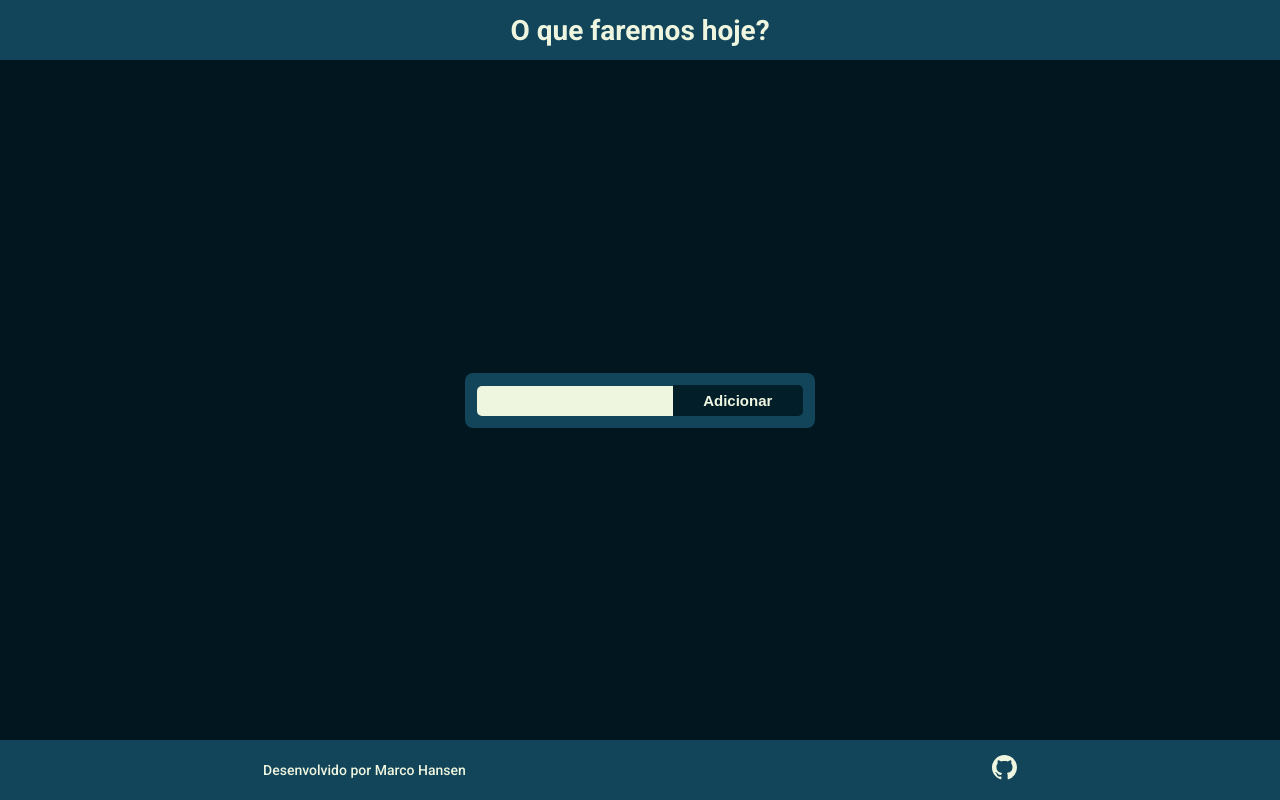
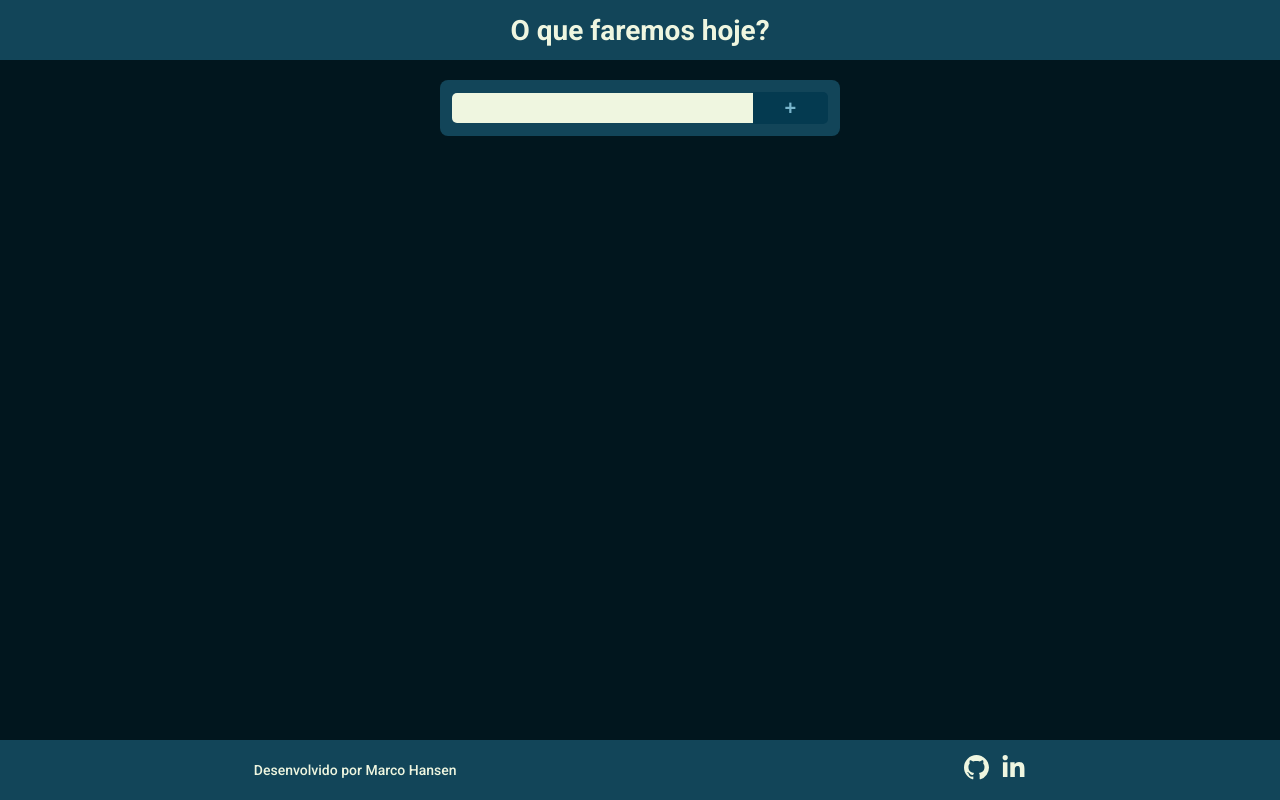
Before and after one commit to marcoahansen/to-do-list, a React (Create React App) app: page / in a window 1280 px wide. Built offline with nearby package versions, Linux system fonts and the light colour scheme.

Commit message:
toDo list

```diff
--- a/src/components/Footer/footer.css
+++ b/src/components/Footer/footer.css
@@ -1,4 +1,6 @@
 .footer{
+    position: fixed;
+    bottom: 0;
     height: 60px;
     width: 100%;
     display: flex;
@@ -7,7 +9,12 @@
     background-color: #124559;
 }
 
-.github{
+.social{
+    display: flex;
+    gap: 12px;
+}
+
+.github,.linkedin{
     color:#EFF6E0;
     font-size: 25px;
 }
--- a/src/components/Footer/index.js
+++ b/src/components/Footer/index.js
@@ -1,12 +1,16 @@
 import './footer.css'
 import { VscGithubInverted } from "react-icons/vsc";
+import { FaLinkedinIn } from "react-icons/fa";
 
 
 function Footer(){
     return(
         <div className="footer">
             <p>Desenvolvido por Marco Hansen</p>
-            <a className='github' href='https://github.com/marcoahansen/to-do-list'><VscGithubInverted/></a>
+            <div className='social'>
+                <a className='github' href='https://github.com/marcoahansen/to-do-list'><VscGithubInverted/></a>
+                <a className='linkedin' href='https://www.linkedin.com/in/marco-a-hansen/'><FaLinkedinIn/></a>
+            </div>
         </div>
     )
 }
--- a/src/components/Header/header.css
+++ b/src/components/Header/header.css
@@ -1,4 +1,6 @@
 .header{
+    position: fixed;
+    top: 0;
     height: 60px;
     width: 100%;
     display: flex;
--- a/src/index.css
+++ b/src/index.css
@@ -15,9 +15,7 @@ body{
 }
 
 .to-do-list-app{
-  height: 100vh;
   display: flex;
   flex-direction: column;
   align-items: center;
-  justify-content: space-between;
 }
--- a/src/pages/Home/home.css
+++ b/src/pages/Home/home.css
@@ -1,8 +1,10 @@
 .all-todos-list{
+    margin-top: 80px;
     font-size: 16px;
     font-weight: 500;
-    min-width: 350px;
-    max-width: 100%;
+    width: 400px;
+    max-width: 95%;
+    overflow: scroll;
 }
 
 .todos-list-container{
@@ -20,6 +22,7 @@
 
 .completed{
   background-color:  #598392;
+  text-decoration: line-through 2px;
 }
 
 .todo-text{
@@ -30,10 +33,13 @@
 
 .todo-input{
     width: 100%;
+    display: flex;
+    align-items: center;
+    justify-content: center;
 }
 
 .todo-input input{
-    width: 60%;
+    width: 80%;
     background-color: #EFF6E0;
     border: transparent;
     height: 30px;
@@ -48,16 +54,20 @@
 
 }
 
+.todo-input button:disabled{
+  background-color: #043a50;
+  color: #78b5cc;
+}
 .todo-input button{
-    width: 40%;
+    width: 20%;
     background-color: #021e29;
     border: transparent;
-    height: 31px;
+    height: 32px;
     border-top-right-radius: 5px;
     border-bottom-right-radius: 5px;
     color: #EFF6E0;
-    font-weight: 600;
-    font-size: 15px;
+    font-weight: 800;
+    font-size: 20px;
 }
 
 .toggler-wrapper {
@@ -128,5 +138,4 @@
     border: transparent;
     font-size: 25px;
     color: #EFF6E0;
-
 }
--- a/src/pages/Home/index.js
+++ b/src/pages/Home/index.js
@@ -1,16 +1,18 @@
 import { useState, useEffect } from 'react'
-import{ useNavigate } from 'react-router-dom'
 import { VscTrash, VscEdit } from "react-icons/vsc";
+import { FaCheck } from "react-icons/fa";
 import './home.css'
 
 function Home(){
-    const navigate = useNavigate()
-
     const [idToDo, setIdToDo] = useState(0)
 
     const [toDos, setToDos] = useState([])
 
     const [input, setInput] = useState('')
+
+    const [editToDo, setEditToDo] = useState(null);
+
+    const [editToDoText, setEditToDoText] = useState("");
 
     useEffect(()=>{
         const toDosStorage = localStorage.getItem('toDos');
@@ -45,8 +47,15 @@ function Home(){
         setToDos(toDosArrayUpdate)
     }
 
-    function editToDo(item){
-       navigate(`/todo/${item.id}`, {state:{item:item}})
+    function submitEditToDo(id){
+        const updatedTodos = [...toDos].map((toDo) => {
+            if (toDo.id === id) {
+              toDo.value = editToDoText;
+            }
+            return toDo;
+          });
+          setToDos(updatedTodos);
+          setEditToDo(null);
     }
 
     function deleteToDo(index){
@@ -59,7 +68,7 @@ function Home(){
         <div className='all-todos-list'>
             <div className='todos-list-container todo-input'>
                 <input type='text' value={input} onChange={e => setInput(e.target.value)}/>
-                <button type='button' disabled={!input} onClick={addToDo}>Adicionar</button>
+                <button type='button' disabled={!input} onClick={addToDo}>+</button>
             </div>
             <ul>
                 {toDos.map((toDo, index) =>(
@@ -71,10 +80,18 @@ function Home(){
                             </div>
                         </label>
                         <div className='todo-text'>
-                            {toDo.value}
+                            {toDo.id === editToDo ? (
+                                <input type='text' placeholder={toDo.value} onChange={(e) => setEditToDoText(e.target.value)}/>
+                            ) : (
+                                <div>{toDo.value}</div>
+                            )}
                         </div>
                         <div className='buttons'>
-                            <button className='button-todo' onClick={()=> editToDo(toDo)}><VscEdit/></button>
+                            {toDo.id === editToDo ? (
+                                <button className='button-todo' onClick={()=> submitEditToDo(toDo.id)}><FaCheck/></button>
+                            ) : (
+                                <button className='button-todo' onClick={()=> setEditToDo(toDo.id)}><VscEdit/></button>
+                            )}
                             <button className='button-todo' onClick={()=> deleteToDo(index)}><VscTrash/></button>
                         </div>
                     </li>
```
